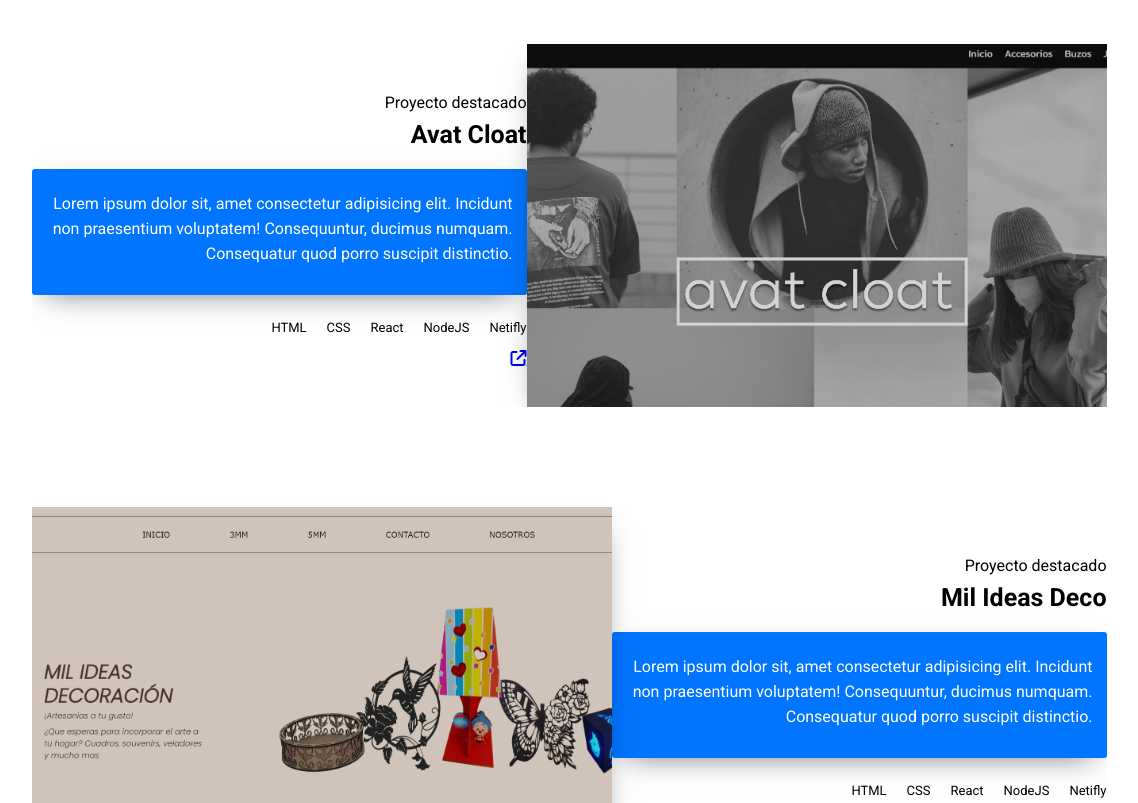
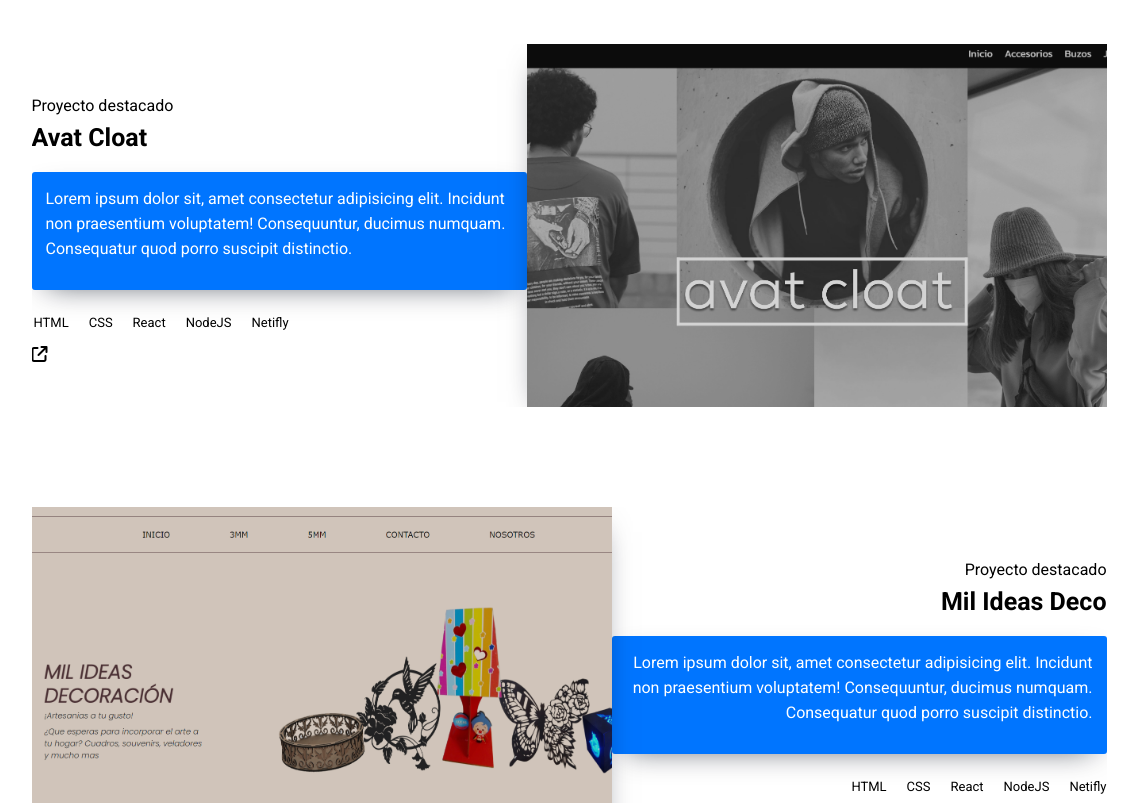
Before and after one commit to matiasillaness/landing-levisoft, a website: page index.html in a window 1536 px wide. Shown: the part 2830-3633 px from the top of the page, without its empty margins (199-1337 px from the left). Drawn offline with nearby package versions, Linux system fonts and the light colour scheme.

Commit message:
Ultimos cambios en seccion proyectos + BEM

```diff
--- a/index.html
+++ b/index.html
@@ -142,129 +142,133 @@
         </div>
     </section>
 
-    <section class="section_5">
+    <section class="section5">
         <div>
-            <div class="section5_dos">
+            <div class="section__header">
                 <h5>Una mirada a nuestros proyectos para inspirarte!</h5>
                 <h2>Interfaz de usuario facil de entender, delicada y personalizada para vos</h2>
             </div>
 
-            <section class="projects_container">
+            <section class="projects">
+
+
+            <!-- PROYECTO 1 -->
 
                 <div class="project">
-                    <div class="project_image">
+                    <div class="project__image project__image--first">
                         <a href=https://FacuAlvarez00.github.io/Rio-Negro-Costero target="_blank">
-                            <div class="circle_hover">
-                                <div class="hoverr">
+                            <div class="project__hover-container">
+                                <div class="project__hover">
                                     <p>VISITAR</p>
                                 </div>
                             </div>
                         </a>
                     </div>
 
-                    <div class="project_content">
+                    <div class="project__content">
                         <div>
-                            <div>
-                                <p class="titulo_content">Proyecto destacado</p>
-                                <h3 class="h3_content">Rio Negro Costero</h3>
+                            <div class="content__header">
+                                <p class="content__title content__title--end">Proyecto destacado</p>
+                                <h3 class="content__subtitle content__subtitle--end">Rio Negro Costero</h3>
                             </div>
-                            <div class="proyect_desc">
-                                <p class="parrafo_content">Lorem ipsum dolor sit, amet consectetur adipisicing elit.
+
+                            <div class="proyect__description">
+                                <p class="description__paragraph description__paragraph--end">Lorem ipsum dolor sit, amet consectetur adipisicing elit.
                                     Incidunt non praesentium voluptatem! Consequuntur, ducimus numquam. Consequatur
                                     quod
                                     porro suscipit distinctio.</p>
                             </div>
-                            <ul class="tech_list">
+                            <ul class="proyect__tech-list proyect__tech-list--end">
                                 <li>HTML</li>
                                 <li>CSS</li>
                                 <li>React</li>
                                 <li>NodeJS</li>
                                 <li>Netifly</li>
                             </ul>
-                            <a class="link_content" href=https://FacuAlvarez00.github.io/Rio-Negro-Costero target="_blank"><i
+                            <a class="proyect__link proyect__link--end" href=https://FacuAlvarez00.github.io/Rio-Negro-Costero target="_blank"><i
+                                    class="fa-solid fa-arrow-up-right-from-square"></i></a>
+                        </div>
+                    </div>
+                </div>
+
+                <!-- PROYECTO 2 -->
+
+                <div class="project project--reverse">
+                    <div class="project__image project__image--second">
+                        <a href=https://astounding-hotteok-4b01d9.netlify.app/index.html target="_blank">
+                            <div class="project__hover-container">
+                                <div class="project__hover">
+                                    <p>VISITAR</p>
+                                </div>
+                            </div>
+                        </a>
+                    </div>
+
+                    <div class="project__content">
+                        <div>
+                            <div class="content__header">
+                                <p class="content__title">Proyecto destacado</p>
+                                <h3 class="content__subtitle">Avat Cloat</h3>
+                            </div>
+
+                            <div class="proyect__description">
+                                <p class="description__paragraph description__paragraph--initial">Lorem ipsum dolor sit, amet consectetur adipisicing elit.
+                                    Incidunt non praesentium voluptatem! Consequuntur, ducimus numquam. Consequatur
+                                    quod
+                                    porro suscipit distinctio.</p>
+                            </div>
+                            <ul class="proyect__tech-list proyect__tech-list--start">
+                                <li>HTML</li>
+                                <li>CSS</li>
+                                <li>React</li>
+                                <li>NodeJS</li>
+                                <li>Netifly</li>
+                            </ul>
+                            <a class="proyect__link" href=https://astounding-hotteok-4b01d9.netlify.app/index.html target="_blank"><i
                                     class="fa-solid fa-arrow-up-right-from-square"></i></a>
                         </div>
                     </div>
                 </div>
 
 
+                <!-- PROYECTO 3 -->
 
-                <div class="project p2">
-                    <div class="project_image2">
-                        <a href=https://astounding-hotteok-4b01d9.netlify.app/index.html target="_blank">
-                            <div class="circle_hover">
-                                <div class="hoverr">
+                <div class="project">
+                    <div class="project__image project__image--third">
+                        <a href=https://facualvarez00.github.io/Milideasdecoracion/ target="_blank">
+                            <div class="project__hover-container">
+                                <div class="project__hover">
                                     <p>VISITAR</p>
                                 </div>
                             </div>
                         </a>
                     </div>
 
+                    <div class="project__content">
+                        <div>
+                            <div class="content__header">
+                                <p class="content__title content__title--end">Proyecto destacado</p>
+                                <h3 class="content__subtitle content__subtitle--end">Mil Ideas Deco</h3>
+                            </div>
 
-
-                    <div class="project_content">
-                        <div>
-                            <div>
-                                <p class="titulo_content">Proyecto destacado</p>
-                                <h3 class="h3_content">Avat Cloat</h3>
-                            </div>
-                            <div class="proyect_desc">
-                                <p class="parrafo_content">Lorem ipsum dolor sit, amet consectetur adipisicing elit.
+                            <div class="proyect__description">
+                                <p class="description__paragraph description__paragraph--end">Lorem ipsum dolor sit, amet consectetur adipisicing elit.
                                     Incidunt non praesentium voluptatem! Consequuntur, ducimus numquam. Consequatur
                                     quod
                                     porro suscipit distinctio.</p>
                             </div>
-                            <ul class="tech_list">
+                            <ul class="proyect__tech-list proyect__tech-list--end">
                                 <li>HTML</li>
                                 <li>CSS</li>
                                 <li>React</li>
                                 <li>NodeJS</li>
                                 <li>Netifly</li>
                             </ul>
-                            <a class="link_content" href=https://astounding-hotteok-4b01d9.netlify.app/index.html target="_blank"><i
+                            <a class="proyect__link proyect__link--end" href=https://facualvarez00.github.io/Milideasdecoracion/ target="_blank"><i
                                     class="fa-solid fa-arrow-up-right-from-square"></i></a>
                         </div>
                     </div>
                 </div>
-
-                <div class="project p3">
-                    <div class="project_image3">
-                        <a href=https://facualvarez00.github.io/Milideasdecoracion/ target="_blank">
-                            <div class="circle_hover">
-                                <div class="hoverr">
-                                    <p>VISITAR</p>
-                                </div>
-                            </div>
-                        </a>
-                    </div>
-
-                    <div class="project_content">
-                        <div>
-                            <div>
-                                <p class="titulo_content">Proyecto destacado</p>
-                                <h3 class="h3_content">Mil Ideas Deco</h3>
-                            </div>
-                            <div class="proyect_desc">
-                                <p class="parrafo_content">Lorem ipsum dolor sit, amet consectetur adipisicing elit.
-                                    Incidunt non praesentium voluptatem! Consequuntur, ducimus numquam. Consequatur
-                                    quod
-                                    porro suscipit distinctio.</p>
-                            </div>
-                            <ul class="tech_list">
-                                <li>HTML</li>
-                                <li>CSS</li>
-                                <li>React</li>
-                                <li>NodeJS</li>
-                                <li>Netifly</li>
-                            </ul>
-                            <a class="link_content" href=https://facualvarez00.github.io/Milideasdecoracion/ target="_blank"><i
-                                    class="fa-solid fa-arrow-up-right-from-square"></i></a>
-                        </div>
-                    </div>
-                </div>
-
-
-
 
             </section>
 
--- a/sass/_section5.scss
+++ b/sass/_section5.scss
@@ -1,8 +1,8 @@
-.section_5 {
+.section5 {
     height: 100%;
 
     div {
-        .section5_dos {
+        .section__header {
             padding: 0 60px;
 
             h5 {
@@ -92,13 +92,12 @@
 
 
     @media (min-width: 1400px) {
-        .section_5 {
+        .section5 {
             height: 100%;
-
             div {
                 margin: 0;
 
-                .section5_dos {
+                .section__header {
                     padding: 0 60px;
 
                     h5 {
@@ -162,7 +161,7 @@
             }
         }
 
-        .projects_container {
+        .projects {
             display: flex;
             flex-direction: column;
             justify-content: center;
@@ -172,17 +171,18 @@
                 justify-content: center;
                 margin: 50px 0;
                 overflow: hidden;
-                .project_image{
+            }
+                .project__image{
                     width: 580px;
                     height: 363px;
                     position: relative;
                     box-shadow: 0 10px 30px -15px rgba(2,12,27,0.7);
+                }
+                    .project__image--first{
                         background: url(/media/section5/1.png);
-
                         background-size: 130%;
                         background-position: center;
                         transition: 0.8s;
-
                     &:hover{
                         background-size: 140%;
                         background-position: center;
@@ -190,63 +190,76 @@
                     }
 
 
-                .project_content {
+                .project__content {
                     display: flex;
                     align-items: center;
                     width: 495px;
                     div {
-                        display: flex;
+                      /*   display: flex;
                         flex-direction: column;
-                        width: 100%;
-                        div {
-                            p {
-                                display: flex;
-                                justify-content: flex-end;
+                        width: 100%; */
+                        .content__header {
+                            .content__title {
                                 margin: 8px 0;
                             }
-                            h3 {
-                                display: flex;
-                                justify-content: flex-end;
+                            .content__subtitle {
                                 margin: 0px 0px 20px;
                                 font-size: 25px;
                             }
+                            .content__title--end{
+                                display: flex;
+                                justify-content: flex-end;
                             }
-                        .proyect_desc {
+                            .content__subtitle--end{
+                                display: flex;
+                                justify-content: flex-end;
+                            }
+                        }
+                        .proyect__description {
                             background-color: $azul;
                             border-radius: 3px;
                             padding: 14px;
                             box-shadow: 0 10px 30px -15px rgba(2, 12, 27, 0.7);
 
-                            .parrafo_content {
+                            .description__paragraph {
                                 color: white;
                                 margin-bottom: 15px;
                                 line-height: 25px;
+                            }
+                            .description__paragraph--end{
                                 text-align: right;
                             }
                         }
-                        .link_content {
+                        .proyect__tech-list {
                             display: flex;
-                            justify-content: flex-end;
-                        }
-                        .tech_list {
-                            display: flex;
-                            justify-content: flex-end;
                             flex-wrap: wrap;
                             list-style: none;
-                            margin: 25px 0px 10px;
+
                             li {
                                 margin: 0px 0px 5px 20px;
                                 font-size: 13px;
                             }
                         }
+                        .proyect__tech-list--end{
+                            justify-content: flex-end;
+                            margin: 25px 0px 10px;
                         }
-
+                        .proyect__link {
+                            color: black;
+                            transition: 0.3s;
+                            &:hover{
+                                color: $azul;
+                            }
+                        }
+                        .proyect__link--end{
+                            display: flex;
+                            justify-content: flex-end;
+                        }
+                    }
             }
         }
 
-        }
-
-        .circle_hover{
+        .project__hover-container{
             display: flex;
             background-color: rgba(0, 0, 0, 0.172);
             justify-content: center;
@@ -258,7 +271,7 @@
             right: 0;
             bottom: 0;
             transition: 0.3s;
-                .hoverr{
+                .project__hover{
                     display: flex;
                     align-items: center;
                     justify-content: center;
@@ -279,47 +292,45 @@
 
                 }
         }
-        .project_image:hover .circle_hover{
+
+        .project__image:hover .project__hover-container{
             opacity: 1;
             background-color: rgba(0, 0, 0, 0);
         }
 
-        .project_image:hover .circle_hover .hoverr{
+        .project__image:hover .project__hover-container .project__hover{
             height: 80px;
             width: 80px;
             opacity: 1;
         }
-        .project_image:hover .circle_hover .hoverr p{
+        .project__image:hover .project__hover-container .project__hover p{
             font-size: 14px;
-        }
-        .p2{
-            display: flex;
-            flex-direction: row-reverse;
         }
 
 
-        .project_image2{
-            width: 580px;
-            height: 363px;
-            position: relative;
-            box-shadow: 0 10px 30px -15px rgba(2,12,27,0.7);
+        .project--reverse{
+            .project__image--second{
                 background: url(/media/section5/3.png);
-
                 background-size: 130%;
                 background-position: center;
                 transition: 0.8s;
-
             &:hover{
                 background-size: 140%;
                 background-position: center;
             }
             }
+            flex-direction: row-reverse;
+            .description__paragraph--initial{
+                text-align: start;
+            }
+            .proyect__tech-list--start{
+                justify-content: flex-start;
+                margin: 25px -18px 10px;
+            }
+        }
 
-        .project_image3{
-            width: 580px;
-            height: 363px;
-            position: relative;
-            box-shadow: 0 10px 30px -15px rgba(2,12,27,0.7);
+
+        .project__image--third{
             background: url(/media/section5/2.png);
             background-size: 130%;
             background-position: center;
```
Also changed, not shown: css/style.css. Lines whose indentation alone changed are shown as unchanged.
